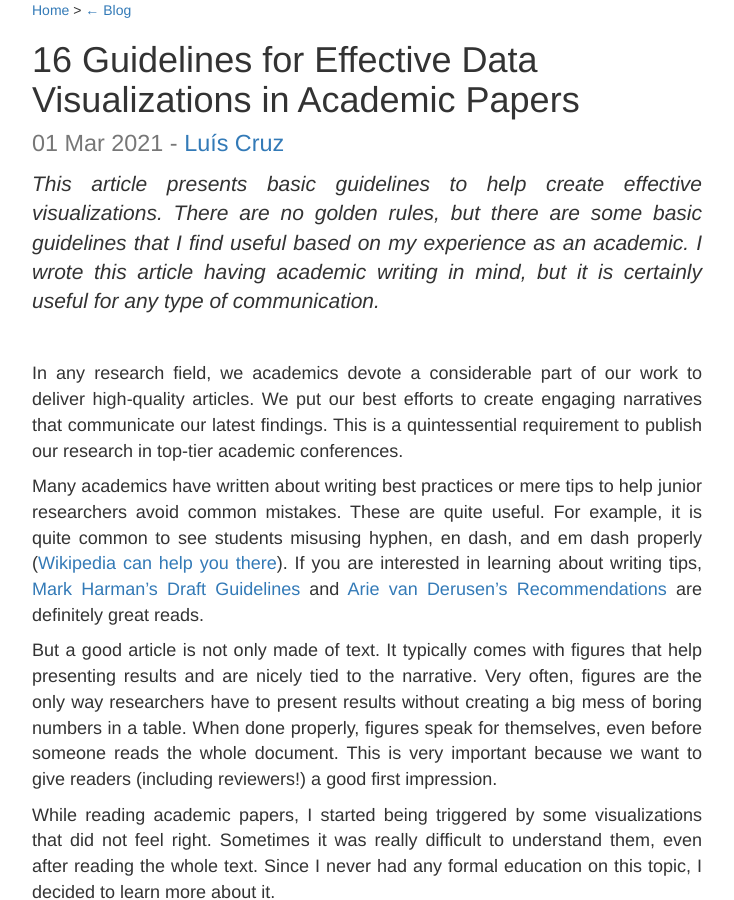
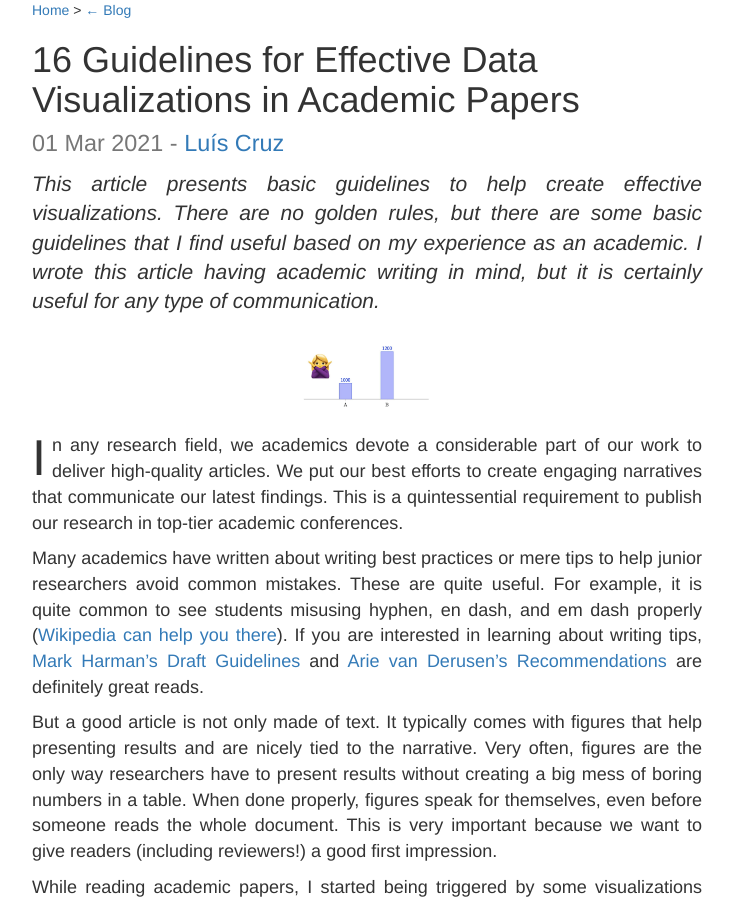
Before and after one commit to luiscruz/luiscruz.github.io, a Jekyll site: the page built from _posts/2021-03-01-effective-visualizations.md, in a window 1280 px wide and 900 px high. Shown: the whole window, without its empty margins (273-1007 px from the left). Built offline with Jekyll 4.4.1, drawn with Linux system fonts in a browser that asks for light colours.

Commit message:
improve effective visualizations style

```diff
--- a/_posts/2021-03-01-effective-visualizations.md
+++ b/_posts/2021-03-01-effective-visualizations.md
@@ -5,9 +5,10 @@ title: 16 Guidelines for Effective Data Visualizations in Academic Papers
 summary: "This article presents basic guidelines to help create effective visualizations.
 There are no golden rules, but there are some basic guidelines that I find useful based on my experience as an academic. I wrote this article having academic writing in mind, but it is certainly useful for any type of communication."
 image: "img/blog/og_image.jpg"
+show_image: True
 ---
 
-In any research field, we academics devote a considerable part of our work to deliver high-quality articles. We put our best efforts to create engaging narratives that communicate our latest findings. This is a quintessential requirement to publish our research in top-tier academic conferences.
+<span class="first-letter">I</span>n any research field, we academics devote a considerable part of our work to deliver high-quality articles. We put our best efforts to create engaging narratives that communicate our latest findings. This is a quintessential requirement to publish our research in top-tier academic conferences.
 
 Many academics have written about writing best practices or mere tips to help junior researchers avoid common mistakes. These are quite useful. For example, it is quite common to see students misusing hyphen, en dash, and em dash properly ([Wikipedia can help you there](https://nps.edu/web/gwc/dashes-and-hyphens)). If you are interested in learning about writing tips, [Mark Harman's Draft Guidelines] and [Arie van Derusen's Recommendations] are definitely great reads.
 
```
